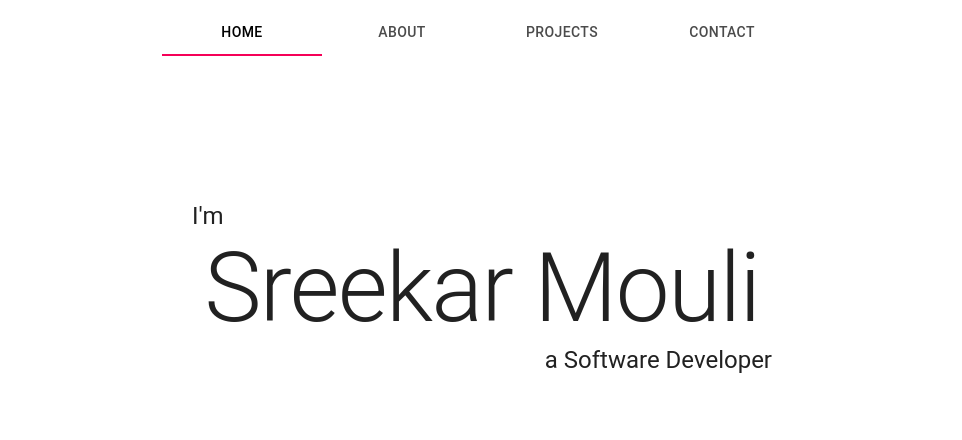
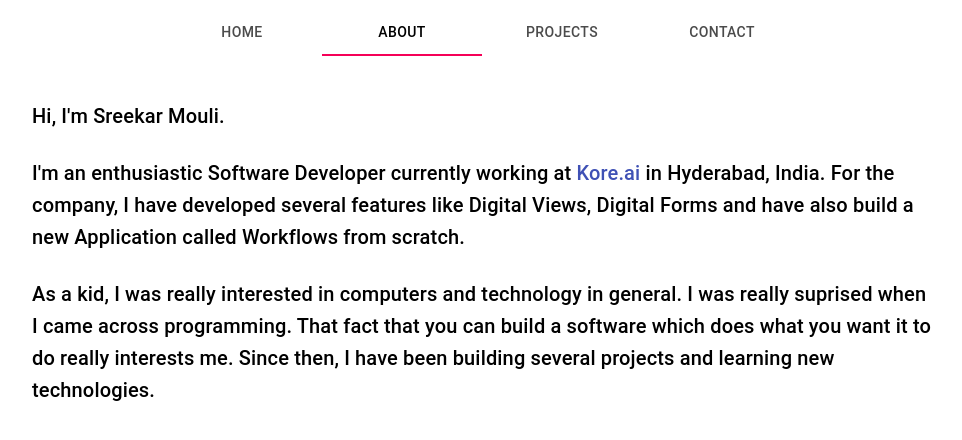
Before and after one commit to SreekarMouli98/SreekarMouli98.github.io, a React (Create React App) app: page / in a window 1280 px wide. Shown: the top 440 px of the page, without its empty margins (158-1120 px from the left). Built offline with nearby package versions, Linux system fonts and the light colour scheme.

Commit message:
Added About component

```diff
--- /dev/null
+++ b/src/Portfolio/Components/About/index.js
@@ -0,0 +1,43 @@
+import React from 'react';
+import { Container, Link, Typography } from '@material-ui/core';
+import { makeStyles } from '@material-ui/core/styles';
+
+const CONTENT_WIDTH  = 900;
+const CONTENT_HEIGHT = 600;
+
+const useStyles = makeStyles({
+  content: {
+    position: 'fixed',
+    width   : `${CONTENT_WIDTH}px`,
+    left    : `calc(50% - ${CONTENT_WIDTH / 2}px)`,
+    height  : `${CONTENT_HEIGHT}px`,
+    top     : `calc(50% - ${CONTENT_HEIGHT / 2}px)`,
+  },
+});
+
+
+function About() {
+  const classes = useStyles();
+
+  return (
+    <React.Fragment>
+      <Container>
+        <div className={classes.content}>
+          <Typography variant='h6' gutterBottom>
+            Hi, I'm Sreekar Mouli.
+          </Typography>
+          <br />
+          <Typography variant='h6' gutterBottom>
+            I'm an enthusiastic Software Developer currently working at <Link href='https://www.linkedin.com/company/kore-inc' target='_blank' rel='noopener'>Kore.ai</Link> in Hyderabad, India. For the company, I have developed several features like Digital Views, Digital Forms and have also build a new Application called Workflows from scratch.
+          </Typography>
+          <br />
+          <Typography variant='h6' gutterBottom>
+            As a kid, I was really interested in computers and technology in general. I was really suprised when I came across programming. That fact that you can build a software which does what you want it to do really interests me. Since then, I have been building several projects and learning new technologies.
+          </Typography>
+        </div>
+      </Container>
+    </React.Fragment>
+  )
+}
+
+export default About;
--- a/src/Portfolio/Components/index.js
+++ b/src/Portfolio/Components/index.js
@@ -1,7 +1,9 @@
 import Nav from './Nav';
 import Home from './Home';
+import About from './About';
 
 export {
   Nav,
   Home,
+  About,
 };
--- a/src/Portfolio/index.js
+++ b/src/Portfolio/index.js
@@ -1,9 +1,9 @@
 import React, { useState } from 'react';
-import { Nav, Home } from './Components';
+import { Nav, Home, About } from './Components';
 import Context from './Context';
 
 function Portfolio(props) {
-  const [view, setView] = useState('HOME');
+  const [view, setView] = useState('ABOUT');
 
   const changeView = newView => setView(newView);
 
@@ -15,6 +15,7 @@ function Portfolio(props) {
       }}>
         <Nav />
         {view === 'HOME' && <Home />}
+        {view === 'ABOUT' && <About />}
       </Context.Provider>
     </React.Fragment>
   );
```
